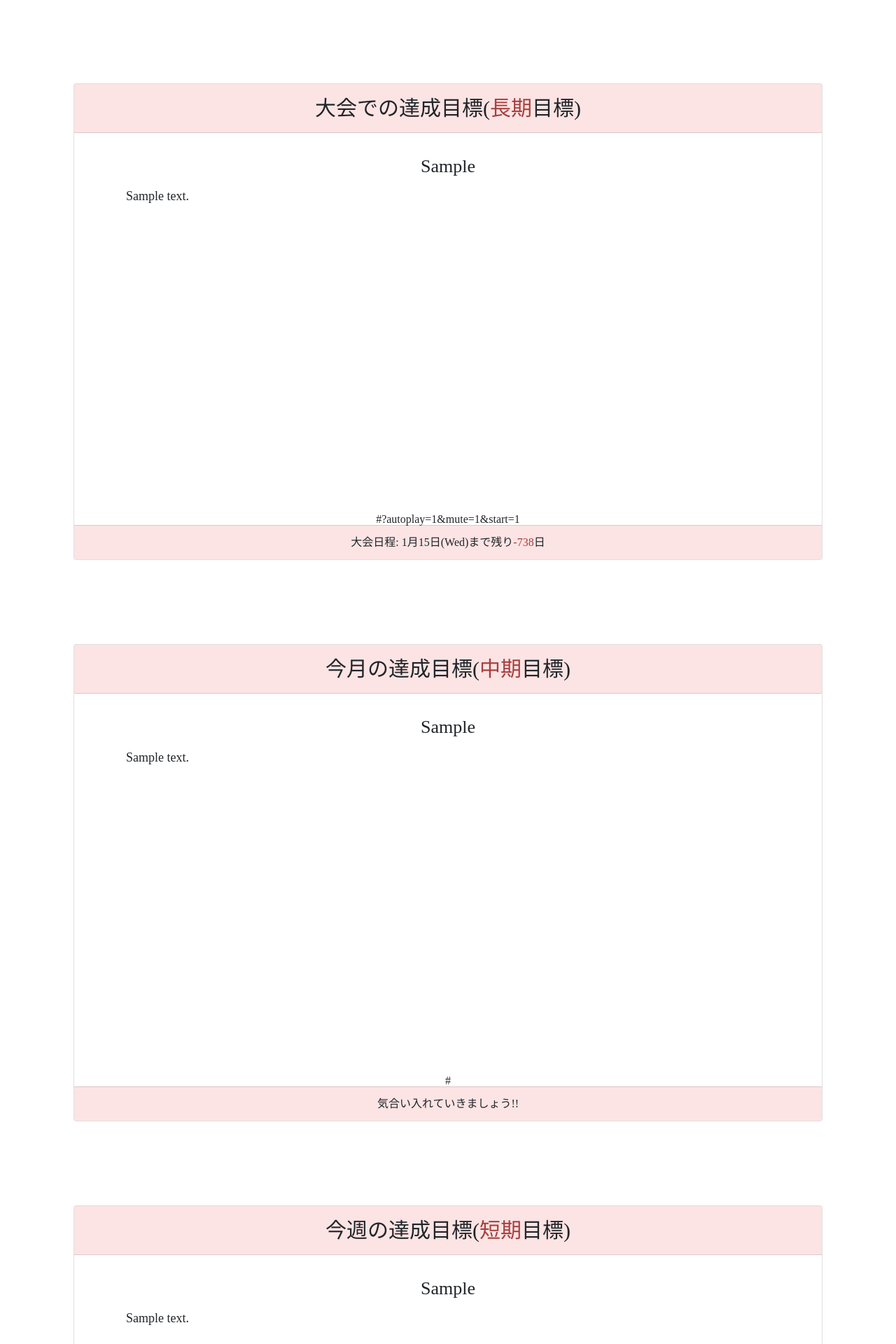
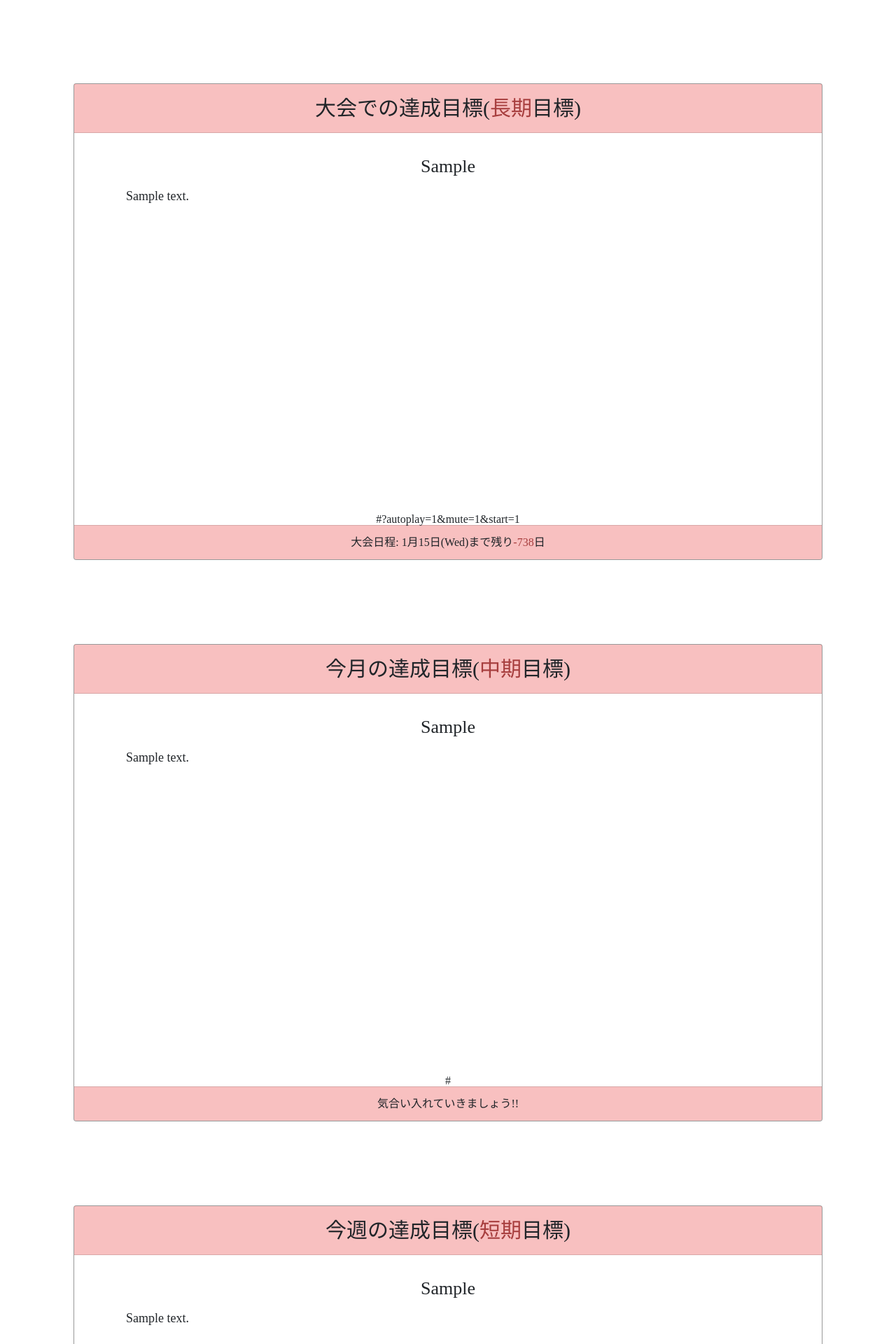
Before and after one commit to kazuya0208442/Training-Diary, a Django app: page / in a window 1280 px wide. Shown: the part 831-2751 px from the top of the page at 70% size. Run offline with Django 3.2, Linux system fonts and the light colour scheme; tables that the repository leaves empty hold one stand-in row (values such as "Sample post"); some libraries are stand-ins or nearby versions; some web fonts are replaced.

Commit message:
temp_gif

```diff
--- a/app/templates/app_home.html
+++ b/app/templates/app_home.html
@@ -3,6 +3,10 @@
 {% block header %}
 
 <style>
+
+  .card {
+    border: 1px solid rgb(0 0 0 / 40%);
+  }
 
   .card-text {
     text-indent: 1em;
@@ -128,7 +132,10 @@
 
   .card-header.target {
     font-size: 30px;
-    background-color: #fbd7d7ab;
+    /* background-color: #fbd7d7ab; */
+
+    /* gif用 */
+    background-color: #ef6d6d6e;
     white-space: nowrap;
   }
 
@@ -137,7 +144,9 @@
   }
 
   .card-footer {
-    background-color: #fbd7d7ab;
+    /* background-color: #fbd7d7ab; */
+    /* gif用 */
+    background-color: #ef6d6d6e;
   }
 
   iframe {
@@ -476,7 +485,10 @@
 <style>
 
   .card-header.week {
-    background-color: #f2c4ff94;
+    /* background-color: #f2c4ff94; */
+
+    /* gif用 */
+    background-color: #ce4ef26e;
   }
 
   .card-text {
@@ -993,7 +1005,9 @@
 {% for item in staff %}
 <div class="card text-center mt-5">
   <a href="{% url 's_update' item.pk %}" class="link"></a>
-  <div class="card-header" style="background-color: #21ff0024;">
+  <!-- <div class="card-header" style="background-color: #21ff0024; "> -->
+  <!-- gif用 -->
+  <div class="card-header" style="background-color: #21ff0063; ">
     スタッフから
   </div>
   <div class="card-body">
```
